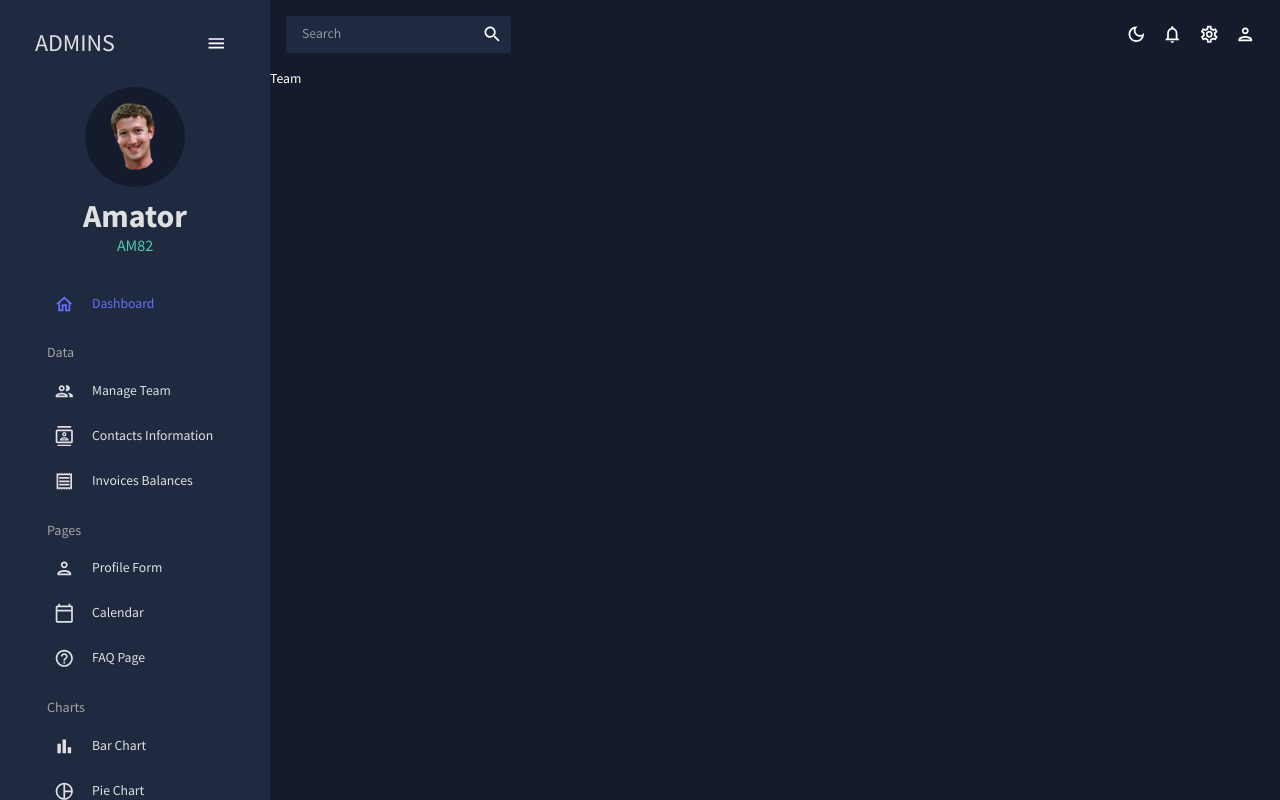
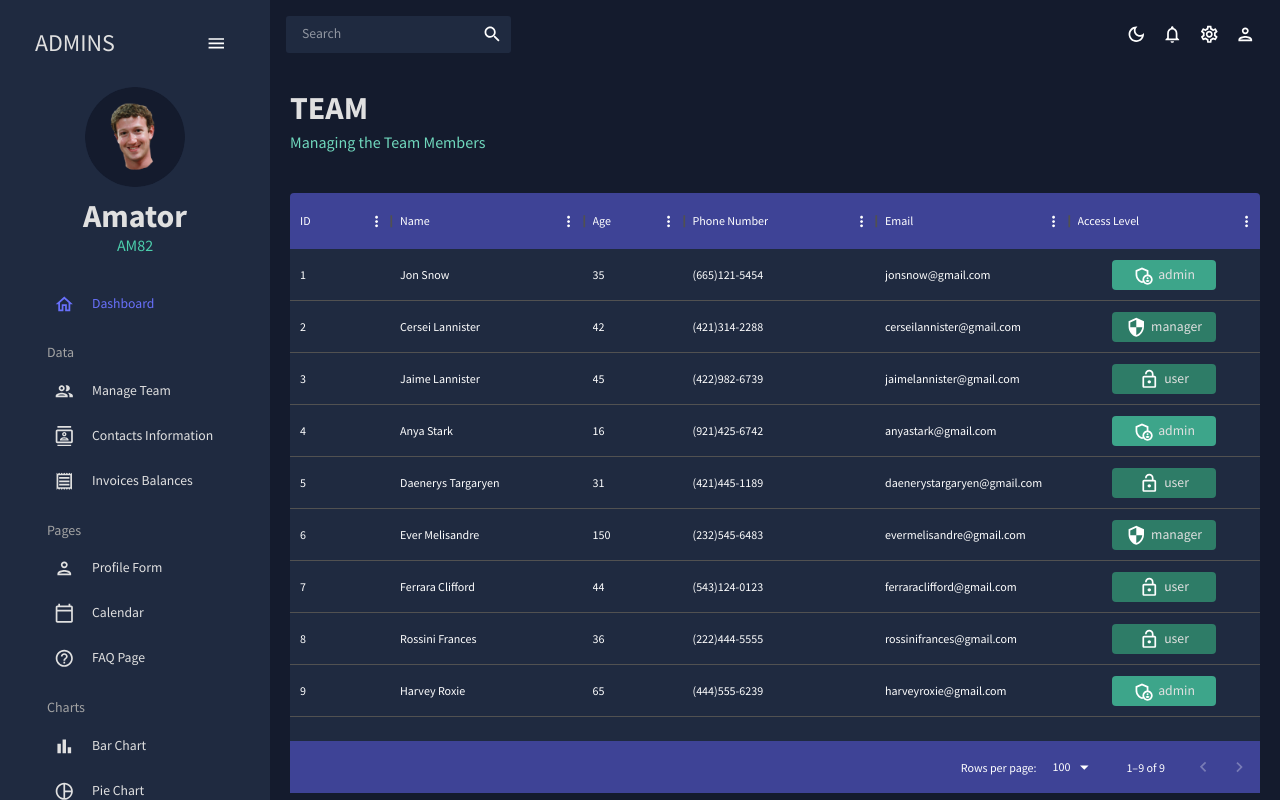
Before and after one commit to amator82/React-Admin-Dashboard, a React (Create React App) app: page /team in a window 1280 px wide. Built offline with nearby package versions, Linux system fonts and the light colour scheme; the HTML template or start-up script is replaced by a standard one.

Commit message:
add table with DataGrid team

```diff
--- a/src/scenes/team/index.jsx
+++ b/src/scenes/team/index.jsx
@@ -1,7 +1,110 @@
 import React from 'react'
 
+import { Box, Typography, useTheme } from '@mui/material'
+import { DataGrid } from '@mui/x-data-grid'
+import AdminPanelSettingsOutlinedIcon from '@mui/icons-material/AdminPanelSettingsOutlined'
+import LockOpenOutlinedIcon from '@mui/icons-material/LockOpenOutlined'
+import SecurityOutlinedIcon from '@mui/icons-material/SecurityOutlined'
+
+import { tokens } from '../../theme'
+import Header from '../../components/Header'
+import { mockDataTeam } from '../../data/mockData'
+
 const Team = () => {
-    return <div>Team</div>
+    const theme = useTheme()
+    const colors = tokens(theme.palette.mode)
+
+    const columns = [
+        { field: 'id', headerName: 'ID' },
+        {
+            field: 'name',
+            headerName: 'Name',
+            flex: 1,
+            cellClassName: 'name-column--cell'
+        },
+        {
+            field: 'age',
+            headerName: 'Age',
+            type: 'number',
+            headerAlign: 'left',
+            align: 'left'
+        },
+        {
+            field: 'phone',
+            headerName: 'Phone Number',
+            flex: 1
+        },
+        {
+            field: 'email',
+            headerName: 'Email',
+            flex: 1
+        },
+        {
+            field: 'access',
+            headerName: 'Access Level',
+            flex: 1,
+            renderCell: ({ row: { access } }) => {
+                return (
+                    <Box
+                        width='60%'
+                        margin='0 auto'
+                        p='5px'
+                        display='flex'
+                        justifyContent='center'
+                        backgroundColor={
+                            access === 'admin'
+                                ? colors.greenAccent[600]
+                                : colors.greenAccent[700]
+                        }
+                        borderRadius='4px'
+                    >
+                        {access === 'admin' && (
+                            <AdminPanelSettingsOutlinedIcon />
+                        )}
+                        {access === 'manager' && <SecurityOutlinedIcon />}
+                        {access === 'user' && <LockOpenOutlinedIcon />}
+                        <Typography color={colors.grey[100]} sx={{ ml: '5px' }}>
+                            {access}
+                        </Typography>
+                    </Box>
+                )
+            }
+        }
+    ]
+
+    return (
+        <Box m='20px'>
+            <Header title='TEAM' subtitle='Managing the Team Members' />
+            <Box
+                m='40px 0 0 0'
+                height='75vh'
+                sx={{
+                    '& .MuiDataGrid-root': {
+                        border: 'none'
+                    },
+                    '& .MuiDataGrid-cell': {
+                        borderBottom: 'none'
+                    },
+                    '& .name-column-cell': {
+                        color: colors.greenAccent[300]
+                    },
+                    '& .MuiDataGrid-columnHeaders': {
+                        backgroundColor: colors.blueAccent[700],
+                        borderBottom: 'none'
+                    },
+                    '& .MuiDataGrid-virtualScroller': {
+                        backgroundColor: colors.primary[400]
+                    },
+                    '& .MuiDataGrid-footerContainer': {
+                        borderTop: 'none',
+                        backgroundColor: colors.blueAccent[700]
+                    }
+                }}
+            >
+                <DataGrid rows={mockDataTeam} columns={columns}></DataGrid>
+            </Box>
+        </Box>
+    )
 }
 
 export default Team
```
